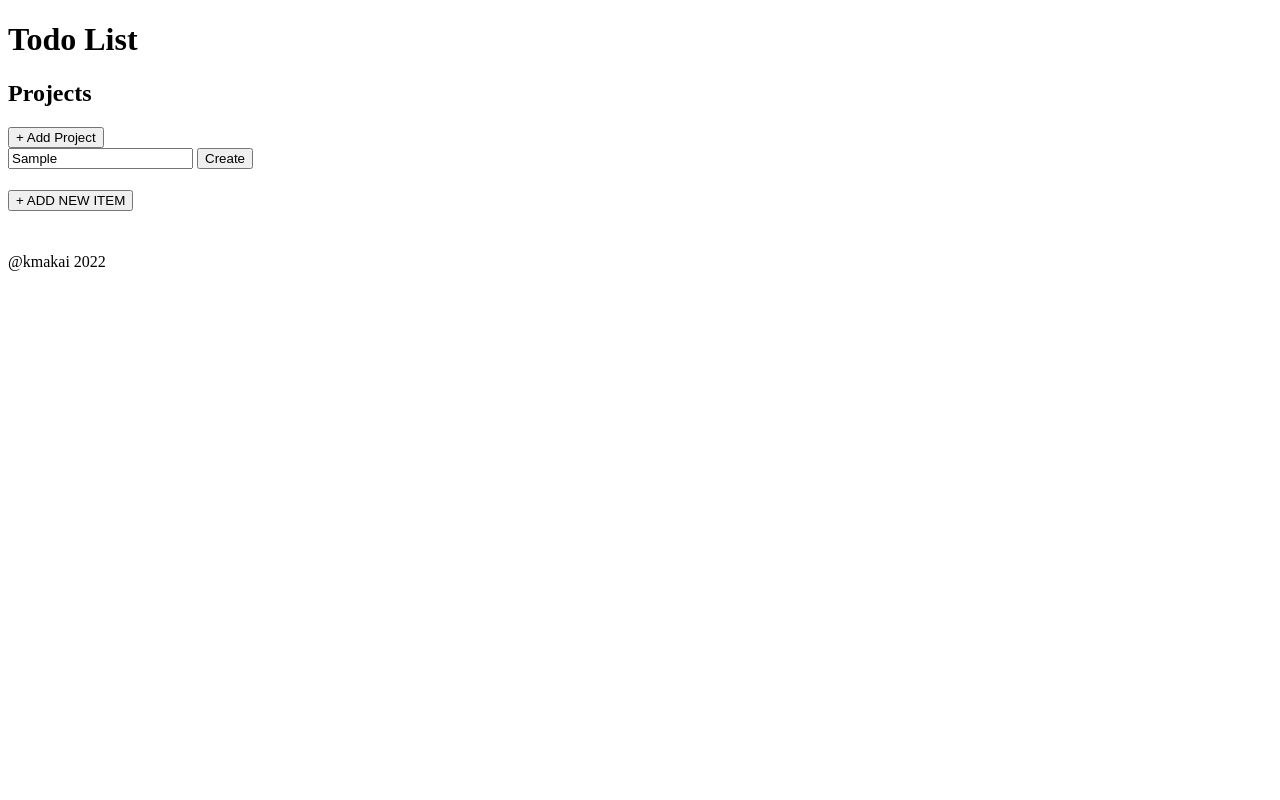
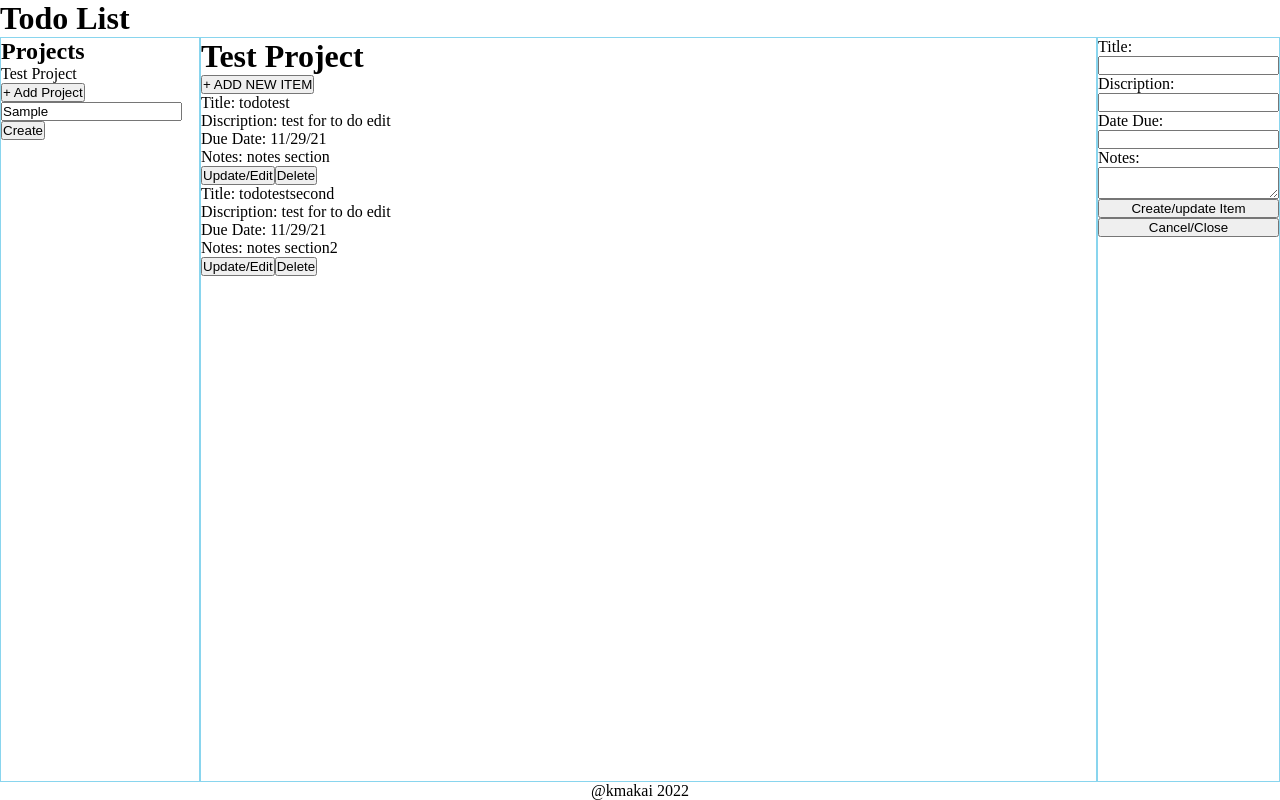
Before and after one commit to kmakai/odin-todo-list, a website built with webpack: page dist/index.html in a window 1280 px wide. Both pictures are taken after typing "Sample" into the empty fields and a click on the button "+ ADD NEW ITEM". Built offline with nearby package versions, Linux system fonts and the light colour scheme; files whose address does not match are found by name.

Commit message:
created module and entered all the test functions from the test project

```diff
--- a/src/index.js
+++ b/src/index.js
@@ -1,2 +1,31 @@
+import {addProject, AddItem, loadProjects, loadTodos, createTodoItem, createProject, projects}from "./todoapp.js"
 console.log("hello test");
-alert("we here");
+
+const itemForm = document.querySelector("#todo-form");
+const createItemButton = document.querySelector("#item-button");
+const cancelItemButton = document.querySelector("#cancelItem");
+const newItemButton = document.querySelector("#new-item-btn");
+
+newItemButton.addEventListener('click', () => {
+    document.querySelector('#title').value = "";
+    document.querySelector('#discription').value = "";
+    document.querySelector('#due').value = "";
+    document.querySelector('#notes').value = "";
+    itemForm.style.visibility = "visible";
+})
+
+cancelItemButton.addEventListener('click', () => {
+    AddItem();
+    itemForm.style.visibility = "collapse";
+})
+
+createItemButton.addEventListener('click', () => {
+    AddItem();
+    itemForm.style.visibility = "collapse";
+})
+
+addProject("Test Project");
+loadProjects();
+projects[0].todolist.push(createTodoItem("todotest", "test for to do edit", "11/29/21", "notes section"));
+projects[0].todolist.push(createTodoItem("todotestsecond", "test for to do edit", "11/29/21", "notes section2"));
+loadTodos(projects[0]);
--- /dev/null
+++ b/src/todoapp.js
@@ -0,0 +1,109 @@
+//classes.
+
+class Project {
+    constructor(name) {
+        this.name = name,
+            this.todolist = []
+    }
+}
+
+class TodoItem {
+    constructor(title, discription, due, notes) {
+        this.title = title,
+            this.discription = discription,
+            this.due = due,
+            this.notes = notes
+    }
+}
+
+//functions.
+
+function createProject(name) {
+    return new Project(name);
+}
+
+function createTodoItem(title, discription, due, notes) {
+    return new TodoItem(title, discription, due, notes);
+}
+
+export const projects = [];
+function addProject(name) {
+    projects.push(createProject(name));
+    return projects;
+}
+
+
+function loadTodos(project) {
+    document.querySelector('#todomap').textContent = "";
+    document.querySelector('#project-title').textContent = project.name;
+    project.todolist.forEach(element => {
+        const todoCard = document.createElement('div');
+        const title = document.createElement('div');
+        const discription = document.createElement('div');
+        const due = document.createElement('div');
+        const notes = document.createElement('div');
+        title.textContent = `Title: ${element.title}`;
+        discription.textContent = `Discription: ${element.discription}`;
+        due.textContent = `Due Date: ${element.due}`;
+        notes.textContent = `Notes: ${element.notes}`;
+        todoCard.append(title, discription, due, notes);
+        const update = document.createElement("button");
+        const deleteBtn = document.createElement("button");
+        update.textContent = "Update/Edit";
+        deleteBtn.textContent = "Delete";
+        update.addEventListener('click', () => {
+            const title = document.querySelector('#title');
+            const discription = document.querySelector('#discription');
+            const due = document.querySelector('#due');
+            const notes = document.querySelector('#notes');
+            const itemForm = document.querySelector("#todo-form");
+            itemForm.style.visibility = "visible";
+            title.value = element.title;
+            discription.value = element.discription;
+            due.value = element.due;
+            notes.value = element.notes;
+            project.todolist.splice(project.todolist.indexOf(element), 1);
+            loadTodos(project);
+        })
+        deleteBtn.addEventListener('click',()=>{
+            project.todolist.splice(project.todolist.indexOf(element), 1);
+            loadTodos(project);
+        })
+        todoCard.append(update);
+        todoCard.append(deleteBtn);
+        document.querySelector('#todomap').append(todoCard);
+    });
+
+}
+let CurrentIndexNumber = 0;
+function loadProjects() {
+
+    const list = document.querySelector('#project-list');
+    list.innerHTML = "";
+    for (let index = 0; index < projects.length; index++) {
+        const li = document.createElement('li');
+        li.textContent = projects[index].name;
+        list.append(li);
+        li.addEventListener('click', () => {
+            loadTodos(projects[index]);
+            CurrentIndexNumber = index;
+            console.log(CurrentIndexNumber);
+        })
+    }
+}
+
+function AddItem() {
+    const title = document.querySelector('#title').value;
+    const discription = document.querySelector('#discription').value;
+    const due = document.querySelector('#due').value;
+    const notes = document.querySelector('#notes').value;
+
+    if ((title && discription && due && notes) != "") {
+        projects[CurrentIndexNumber].todolist.push(createTodoItem(title, discription, due, notes));
+        loadTodos(projects[CurrentIndexNumber]);
+    } else {
+        alert("fill in the fields!");
+    }
+}
+
+export {addProject, AddItem, loadProjects, loadTodos, createTodoItem, createProject};
```
Also changed, not shown: dist/index.html, dist/main.js, dist/style.css (added).
